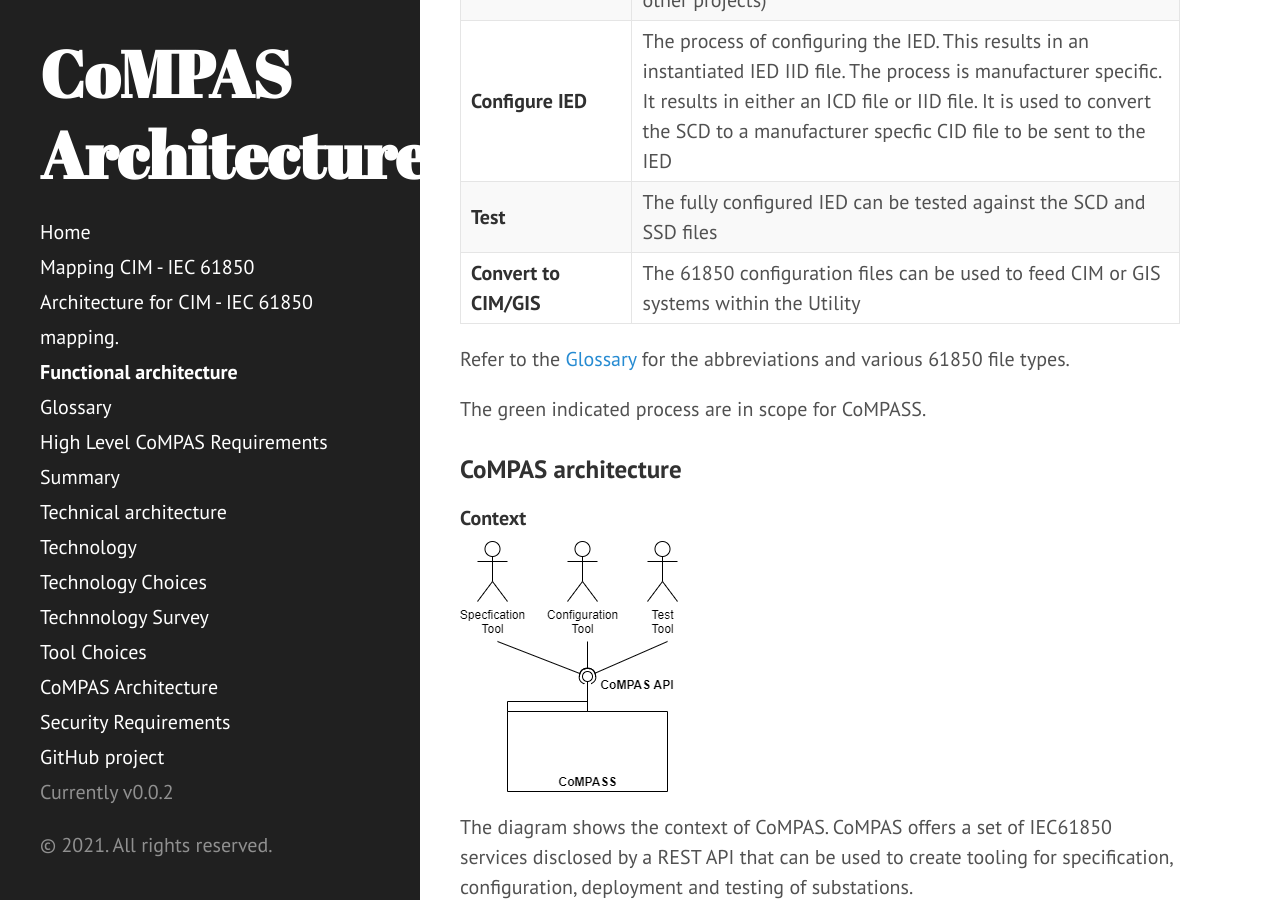
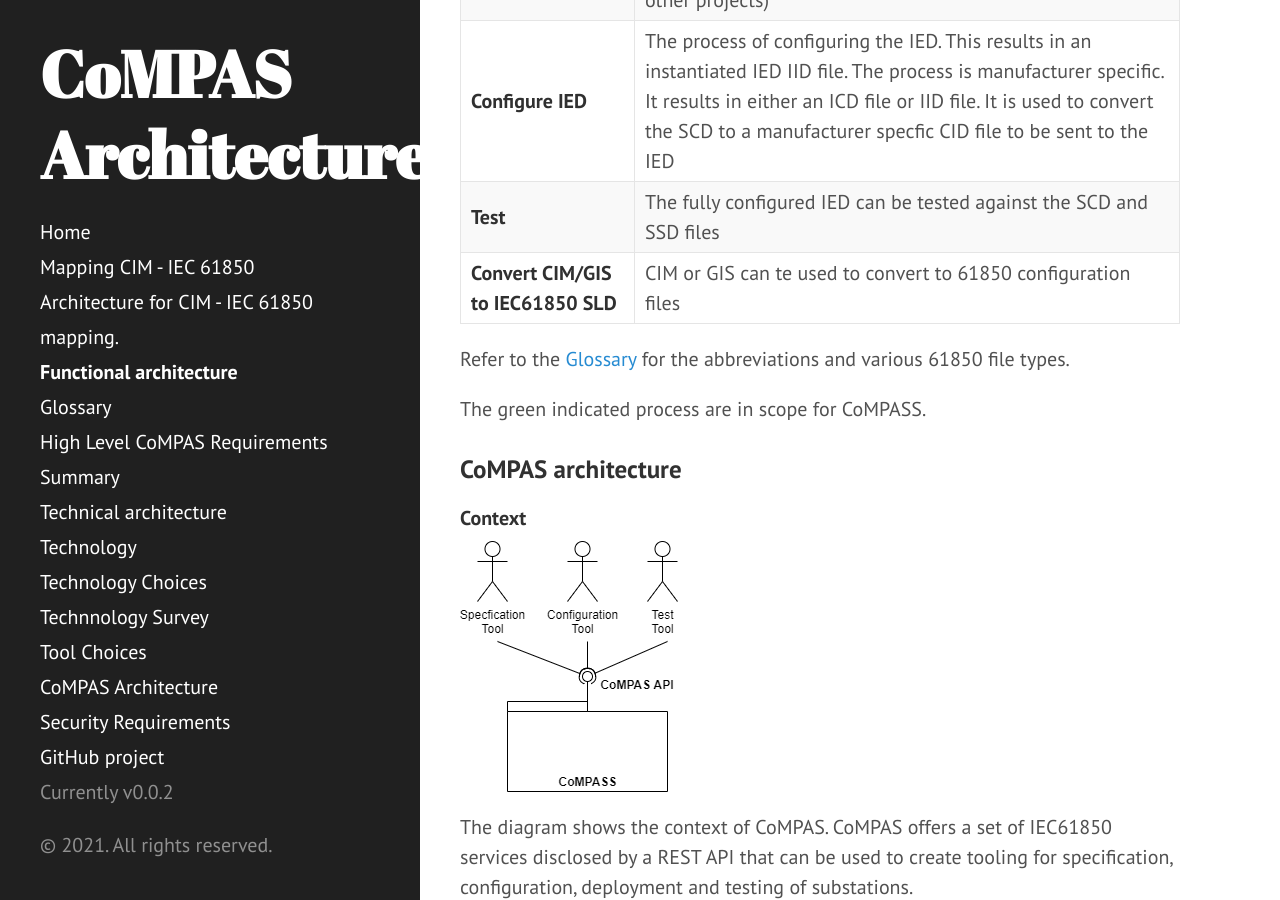
Before and after one commit to com-pas/compas-architecture, a Jekyll site: the page built from FUNCTIONAL_ARCHITECTURE.md, in a window 1280 px wide and 900 px high, scrolled down 1601 px. Built offline with Jekyll 4.4.1, drawn with Linux system fonts in a browser that asks for light colours; our own code applies the rules of GitHub Pages for plain Markdown files.

Commit message:
Fixed CIM mapping exsisting status
Signed-off-by: Sander Jansen <Sander3003@users.noreply.github.com>

```diff
--- a/FUNCTIONAL_ARCHITECTURE.md
+++ b/FUNCTIONAL_ARCHITECTURE.md
@@ -15,7 +15,7 @@ The IEC61850 standard describes the process and tooling for substation automatio
 | **Configuration Substation System** | With this process the Utility configures the substation. This results in the SCD file. Aditional inputs for this process are the IID file (IED configuration) and SED file (interfacing with other projects) |
 | **Configure IED** | The process of configuring the IED. This results in an instantiated IED IID file. The process is manufacturer specific. It results in either an ICD file or IID file. It is used to convert the SCD to a manufacturer specfic CID file to be sent to the IED |
 | **Test** | The fully configured IED can be tested against the SCD and SSD files |
-| **Convert to CIM/GIS** | The 61850 configuration files can be used to feed CIM or GIS systems within the Utility |
+| **Convert CIM/GIS to IEC61850 SLD** | CIM or GIS can te used to convert to 61850 configuration files |
 
 Refer to the [Glossary](GLOSSARY.md) for the abbreviations and various 61850 file types.
 
```
